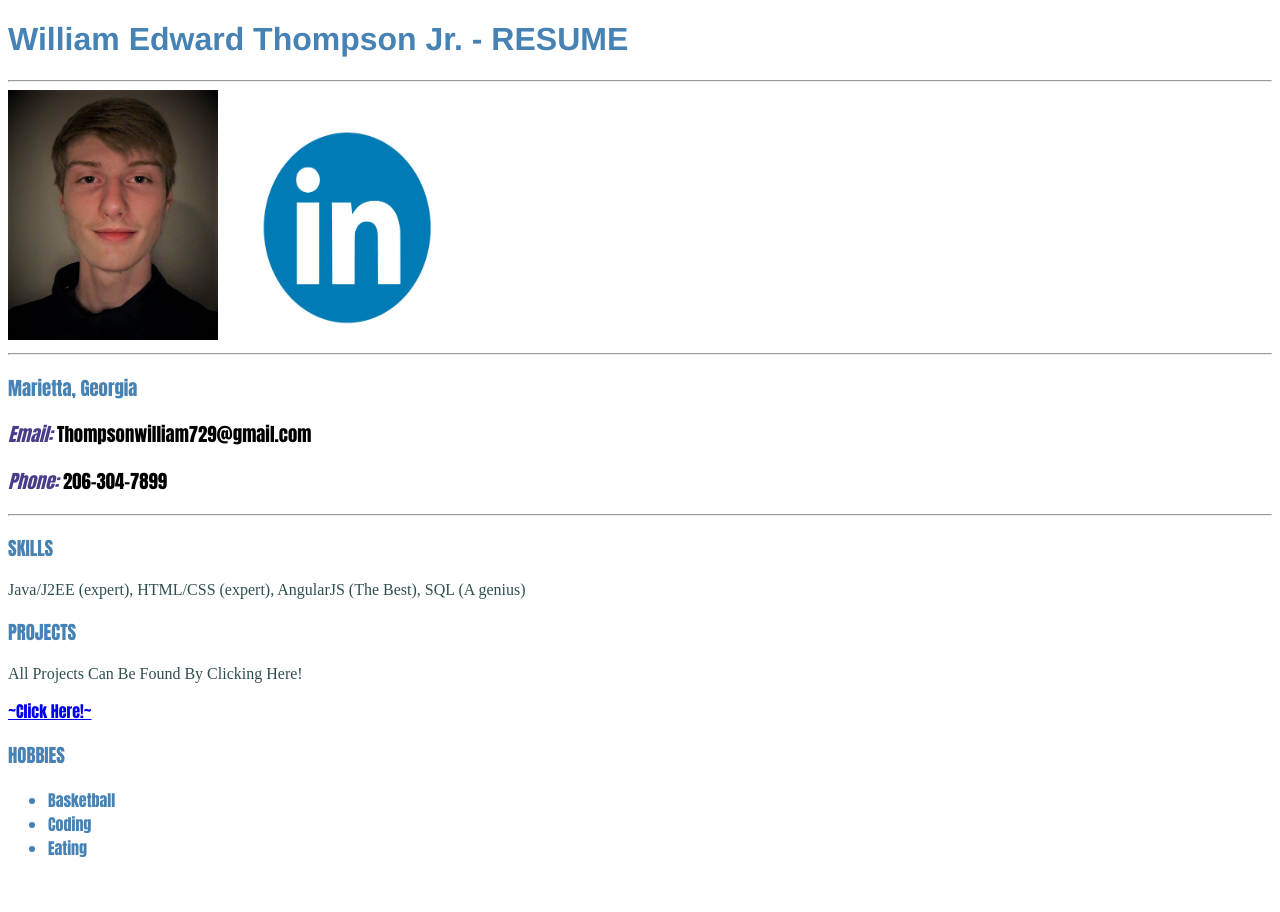
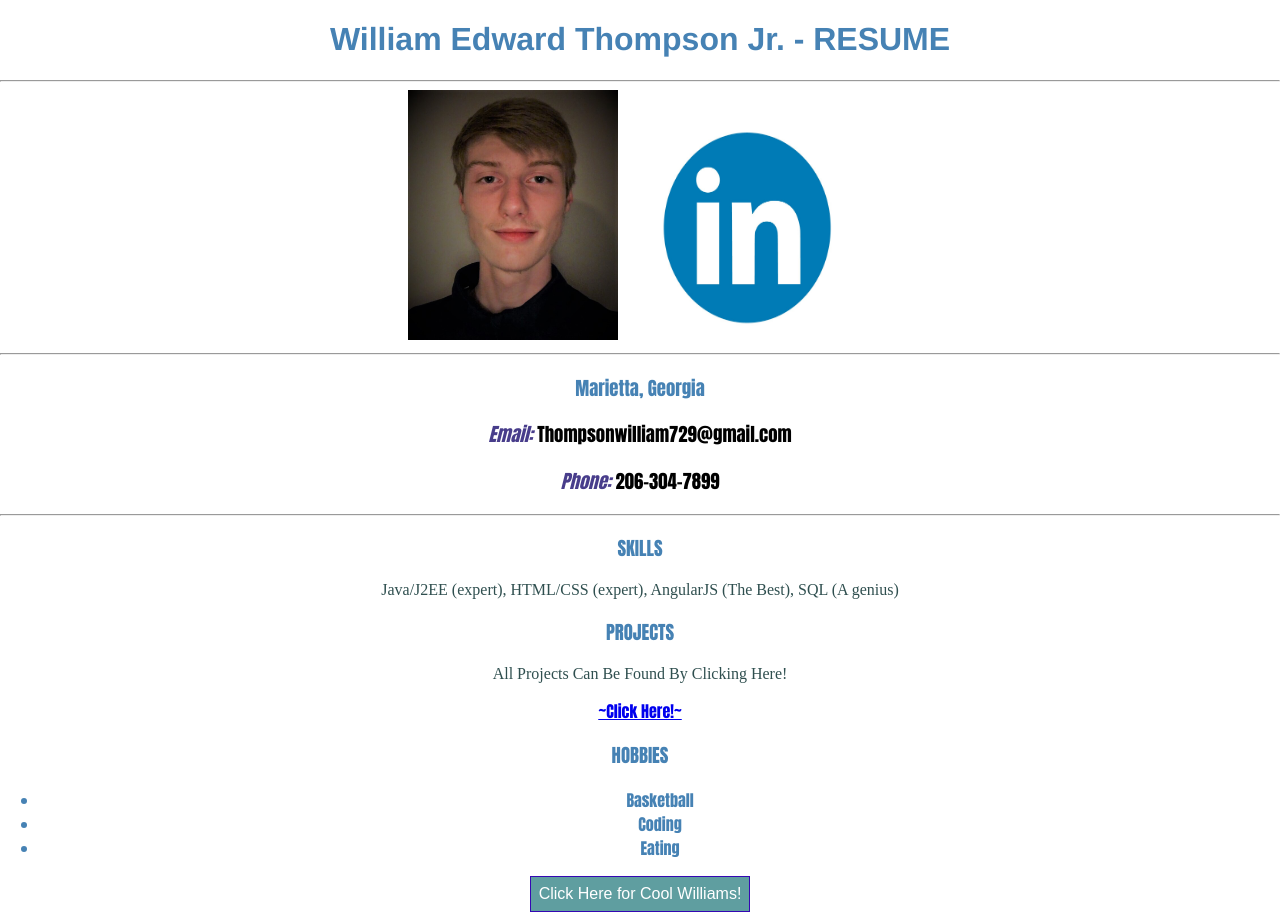
Before and after one commit to Frosty1212/HTML101, a plain HTML site: page Resume/index.html in a window 1280 px wide. Before the commit the page ends 876 px from the top, so only its background shows below. Drawn offline with Linux system fonts and the light colour scheme.

Commit message:
cleaned it up

```diff
--- a/Resume/index.html
+++ b/Resume/index.html
@@ -36,6 +36,7 @@
              <li>Eating</li>
          </ul>
         </div>
+        <button type="button" onclick="window.open('https://playback.fm/people/first-name/william','_blank')"> Click Here for Cool Williams!</button>
     </div>
 </body>
 </html>
--- a/Resume/styles.css
+++ b/Resume/styles.css
@@ -1,3 +1,7 @@
+body {
+    margin: 0 auto;
+    text-align: center;
+}
 .heading {
     color:black;
     font-family: Impact, Haettenschweiler, 'Arial Narrow Bold', sans-serif;
@@ -24,3 +28,16 @@
     color:steelblue;
     font-family: 'Franklin Gothic Medium', 'Arial Narrow', Arial, sans-serif
 }
+button {
+    font-size: 1rem;
+    background-color:cadetblue;
+    border: 1px solid rgb(53, 7, 179);
+    padding: .5em .5em .5em .5em;
+    cursor: pointer;
+    color:white;
+}
+button:hover {
+    background: rgb(32, 113, 150);
+    border-color: cadetblue;
+    color: white;
+}
```
